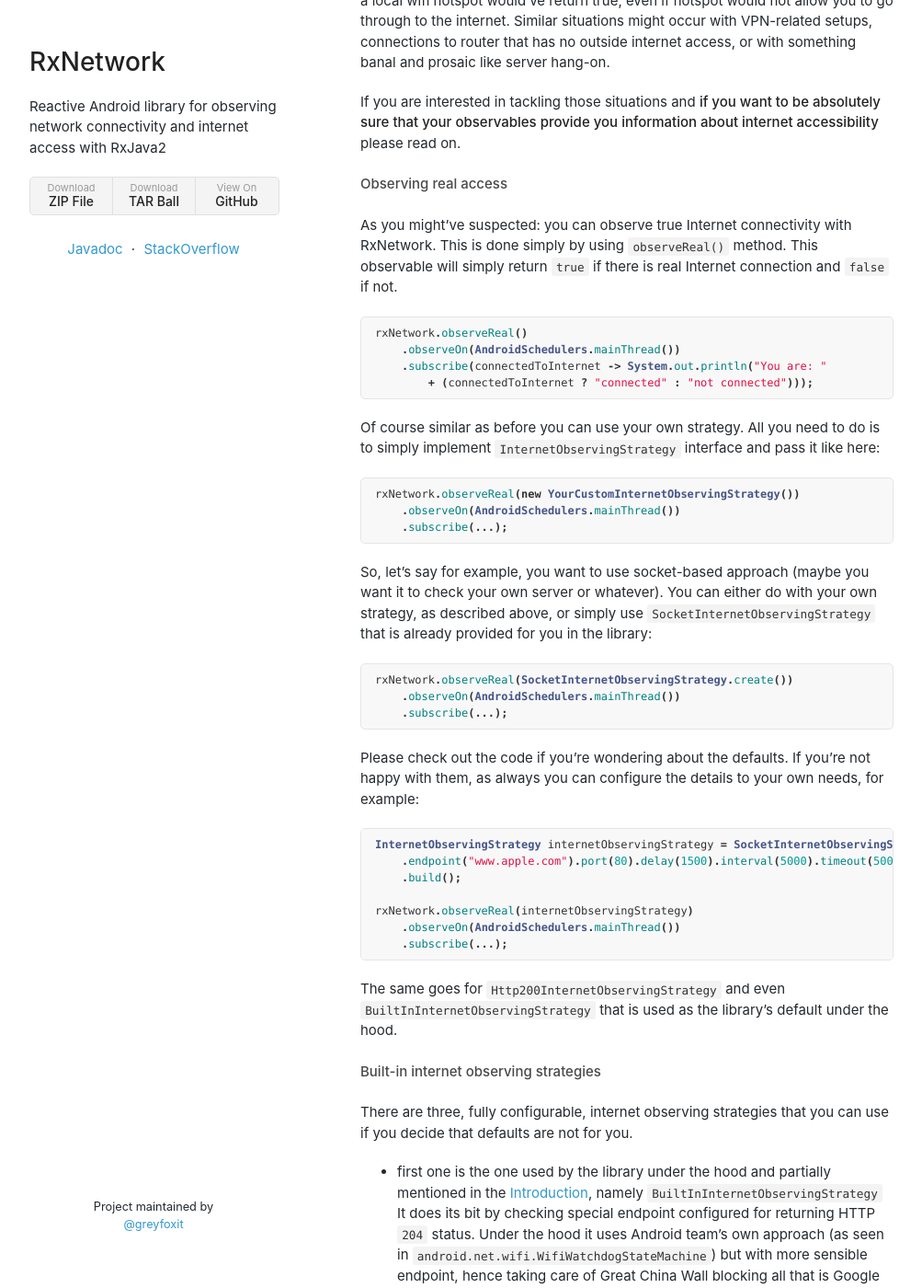
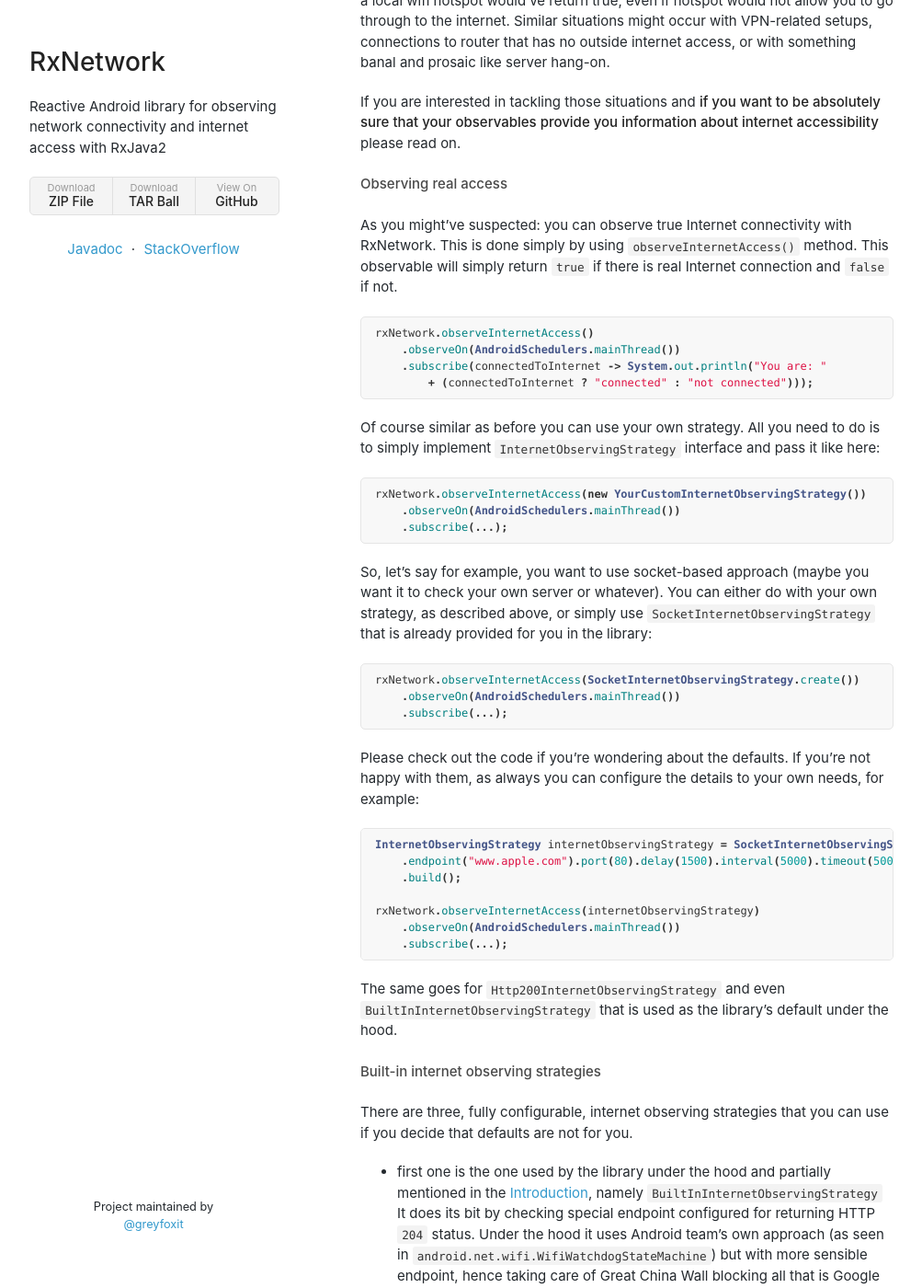
Before and after one commit to greyfoxit/RxNetwork, a Jekyll site: the page built from index.md, in a window 1280 px wide and 1400 px high, scrolled down 11935 px. Shown: the whole window at 92% size, without its empty margins (138-1141 px from the left). Built offline with Jekyll 4.4.1, drawn with Linux system fonts in a browser that asks for light colours; a script that is not in the unit is left out; our own code applies the rules of GitHub Pages for plain Markdown files.

Commit message:
Website at Tue Jun 27 09:19:03 UTC 2017

````diff
--- a/index.md
+++ b/index.md
@@ -587,11 +587,11 @@ that your observables provide you information about internet accessibility** ple
 #### Observing real access
 
 As you might've suspected: you can observe true Internet connectivity with RxNetwork. This is done
-simply by using `observeReal()` method. This observable will simply return `true` if there is real
-Internet connection and `false` if not.
+simply by using `observeInternetAccess()` method. This observable will simply return `true` if
+there is real Internet connection and `false` if not.
 
 ```java
-rxNetwork.observeReal()
+rxNetwork.observeInternetAccess()
     .observeOn(AndroidSchedulers.mainThread())
     .subscribe(connectedToInternet -> System.out.println("You are: "
         + (connectedToInternet ? "connected" : "not connected")));
@@ -601,7 +601,7 @@ Of course similar as before you can use your own strategy. All you need to do is
 `InternetObservingStrategy` interface and pass it like here:
 
 ```java
-rxNetwork.observeReal(new YourCustomInternetObservingStrategy())
+rxNetwork.observeInternetAccess(new YourCustomInternetObservingStrategy())
     .observeOn(AndroidSchedulers.mainThread())
     .subscribe(...);
 ```
@@ -612,7 +612,7 @@ own server or whatever). You can either do with your own strategy, as described
 that is already provided for you in the library:
 
 ```java
-rxNetwork.observeReal(SocketInternetObservingStrategy.create())
+rxNetwork.observeInternetAccess(SocketInternetObservingStrategy.create())
     .observeOn(AndroidSchedulers.mainThread())
     .subscribe(...);
 ```
@@ -625,7 +625,7 @@ InternetObservingStrategy internetObservingStrategy = SocketInternetObservingStr
     .endpoint("www.apple.com").port(80).delay(1500).interval(5000).timeout(5000)
     .build();
 
-rxNetwork.observeReal(internetObservingStrategy)
+rxNetwork.observeInternetAccess(internetObservingStrategy)
     .observeOn(AndroidSchedulers.mainThread())
     .subscribe(...);
 ```
````
